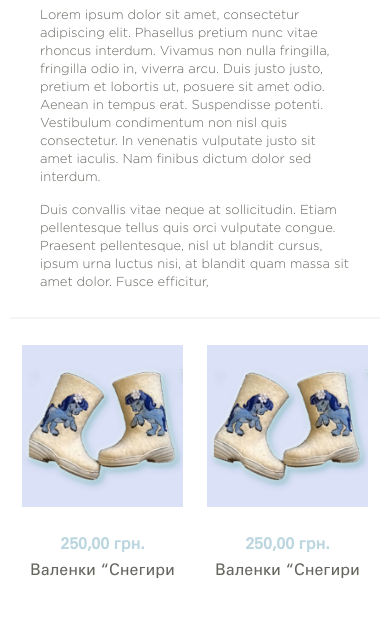
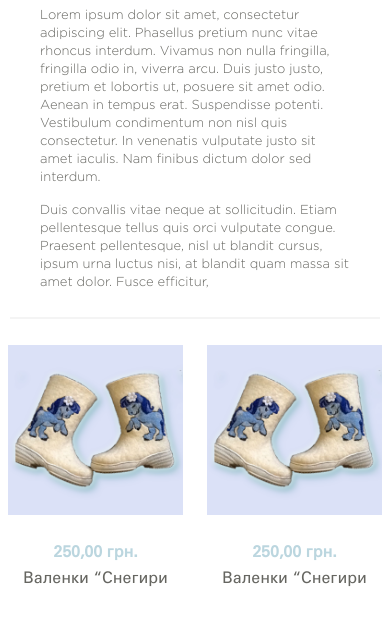
Before and after one commit to Dima-js/miloslava, a plain HTML site: page shop.html in a window 390 px wide. Shown: the part 416-1042 px from the top of the page. Drawn offline with Linux system fonts and the light colour scheme.

Commit message:
edit seize product img and padding for wrapper product

```diff
--- a/css/shop.css
+++ b/css/shop.css
@@ -184,14 +184,20 @@ nav ul{
 }
 
 /**/
-
+.wrap_products{
+    margin-left: -16px;
+    margin-right: -16px;
+}
 .wrap_products .product {
     width: 32.333%;
 }
 .product img {
     margin-bottom: 25px;
     width: 100%;
-    height: 21.313vw;
+    /*height: 21.313vw;*/
+    /*height: 19.792vw;*/
+    height: 380px;
+    max-width: 380px;
 }
 .product {
     margin-left: 0.5%;
@@ -264,6 +270,7 @@ margin-top: 40px;
         width: 100%;
         margin: 0;
         max-width: 100%;
+        overflow-x: hidden;
     }
     .section1 img {
         width: 63.5%;
@@ -280,13 +287,19 @@ margin-top: 40px;
     .wrap_products .product {
         width: 32.333%;
     }
+    .wrap_products{
+        margin-left: -16px;
+        margin-right: -16px;
+        padding-left: 2px;
+        padding-right: 2px;
+    }
     .product {
         margin-left: 0.5%;
         margin-right: 0.5%;
     }
     .product img {
          width: 100%;
-        height: 21.313vw;
+        /*height: 21.313vw;*/
         max-width: 380px;
      }
     .wrapper__footer:before {
@@ -300,6 +313,11 @@ margin-top: 40px;
         font-size: 14px;
     }
 
+}
+@media (max-width: 1505px) {
+    .product img {
+        height: 25.283vw;
+    }
 }
 @media (max-width: 1480px) {
     .section1 img {
@@ -317,6 +335,9 @@ margin-top: 40px;
     }
 }
 @media (max-width: 1366px) {
+    .product img {
+        height: 24.86vw;
+    }
     .wrap_left-menu {
         padding-top: 20px;
     }
@@ -341,7 +362,11 @@ margin-top: 40px;
     }
 }
 
-
+@media (max-width: 1130px) {
+    .product img {
+        height: 23.3vw;
+    }
+}
 @media (max-width: 1024px) {
     .section1 img {
         width: 100%;
@@ -349,6 +374,9 @@ margin-top: 40px;
         min-width: 100%;
         margin-bottom: 0;
     }
+    .product img {
+        height: 22.36vw;
+    }
 
     .section1-text h3 {
         font-size: 45px;
@@ -382,14 +410,42 @@ margin-top: 40px;
 .wrapper__header-menu-top .style_menu{
     display: none!important;
 }
+@media (max-width: 990px) {
+    .product img {
+        height: 22.01vw;
+    }
+}
+@media (max-width: 992px) {
+    .product img {
+        height: 22.04vw;
+    }
+}
+@media (max-width: 900px) {
+    .product img{
+        height: 20.986vw;
+    }
+}
+@media (max-width: 895px) {
+    .wrapp__content-main {
+        padding-top: 195px;
+    }
+}
+@media (max-width: 800px) {
+    .product img {
+        height: 31.23vw;
+    }
+}
 @media (max-width: 768px) {
     .first_item {
         font-size: 12px;
     }
-}
-@media (max-width: 895px) {
-    .wrapp__content-main {
-        padding-top: 195px;
+    .product img {
+        height: 29.855vw;
+    }
+}
+@media (max-width: 700px) {
+    .product img {
+        height: 28.36vw;
     }
 }
 
@@ -642,6 +698,9 @@ margin-top: 40px;
     .wrap_products .product {
         width: 48.5%;
     }
+    /*.product img {*/
+        /*height: 31.249vw;*/
+    /*}*/
     /*.product:nth-child(3n+2) {*/
          /*margin-left: auto;*/
          /*margin-right: auto;*/
@@ -669,7 +728,7 @@ margin-top: 40px;
     }
     .product img {
         width: 100%;
-        height: 26.313vw;
+        height: 28.7vw;
     }
     /*.product:nth-child(3n+2) {*/
         /*margin-left: 1.5%;*/
@@ -687,8 +746,7 @@ margin-top: 40px;
         width: 49%;
     }
     .product img {
-        width: 100%;
-        height: 41.313vw;
+        height: 44.305vw;
     }
     /*.product:nth-child(3n+2) {*/
         /*margin-left: auto;*/
@@ -701,7 +759,15 @@ margin-top: 40px;
         /*margin-left: 1.5%;*/
     /*}*/
 }
+@media (max-width: 440px) {
+    .product img {
+        height: 43.399vw;
+    }
+}
 @media (max-width: 375px) {
+    .product img {
+        height: 78.58vw;
+    }
     .product .price {
         font-size: 15px;
     }
@@ -1274,6 +1340,11 @@ margin-top: 40px;
         font-size: 15px;
     }
 
+}
+@media (max-width: 320px) {
+    .product img {
+        height: 77.33vw;
+    }
 }
 
 /* cart detail pupup!!!!*/
--- a/shop.html
+++ b/shop.html
@@ -321,7 +321,7 @@
                         </div>
                     </div>
                     <div class="section2 clearfix">
-                        <div class="wrap_products">
+                        <div class="wrap_products clearfix">
                             <a href="#cart-detail" class="popup-modal product">
                                 <img src="img/product1.png">
                                 <span class="price">250,00 грн.</span>
```
